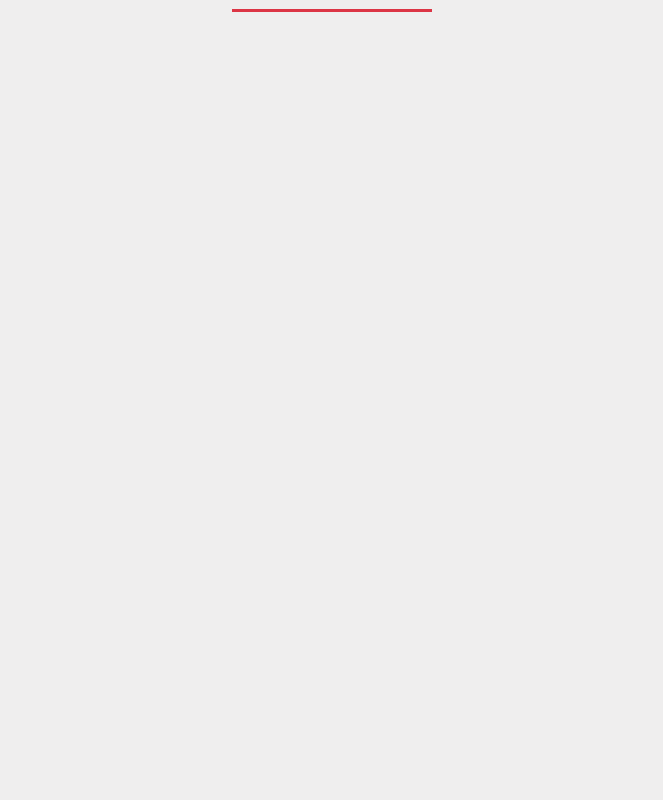
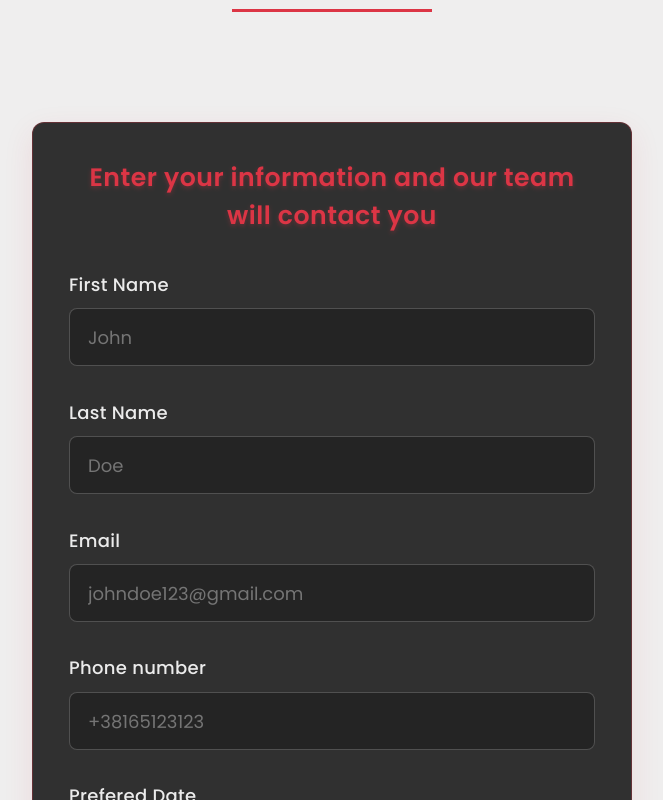
Before and after one commit to MarkoP00/wheels-car-detailing, a Vue app: page /#/ in a window 1280 px wide. Shown: the part 4100-4900 px from the top of the page, without its empty margins (308-971 px from the left). Before the commit the page ends 4112 px from the top, so only its background shows below. Built offline with nearby package versions, Linux system fonts and the light colour scheme.

Commit message:
Fixing again

```diff
--- a/src/components/UserForm.vue
+++ b/src/components/UserForm.vue
@@ -13,7 +13,7 @@
           you with the best service possible.
         </p>
       </div>
-      <!-- <form class="custom-form">
+      <form class="custom-form">
         <div class="formTitle">
           <h2>Enter your information and our team will contact you</h2>
         </div>
@@ -53,7 +53,7 @@
             </button>
           </div>
         </div>
-      </form> -->
+      </form>
     </main>
   </section>
   <Popup
@@ -186,12 +186,12 @@ function closePopup() {
 
 /* Form Container */
 .custom-form {
-  width: 600px;
-  min-width: 300px;
+  max-width: 600px;
+  min-width: 280px;
   background: rgba(0, 0, 0, 0.8);
   padding: 2rem;
   border-radius: 12px;
-  margin: 0 auto 100px;
+  margin: 0 auto;
   border: 1px solid rgba(220, 53, 69, 0.3);
   box-shadow: 0 10px 30px rgba(220, 53, 69, 0.1);
   transition: all 0.3s ease;
@@ -235,7 +235,7 @@ function closePopup() {
   letter-spacing: 0.3px;
 }
 
-/* Input Fields */
+/* inputs */
 input,
 textarea {
   color: #fff;
```
